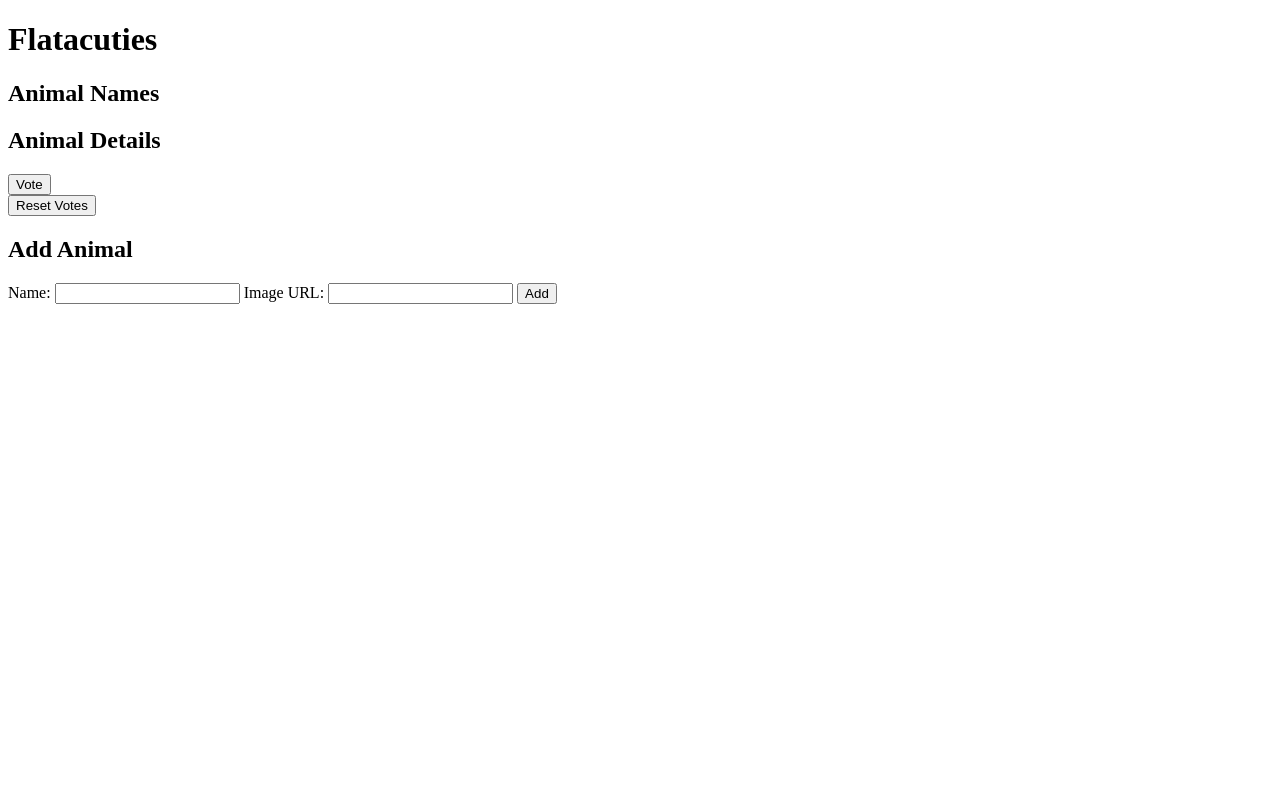
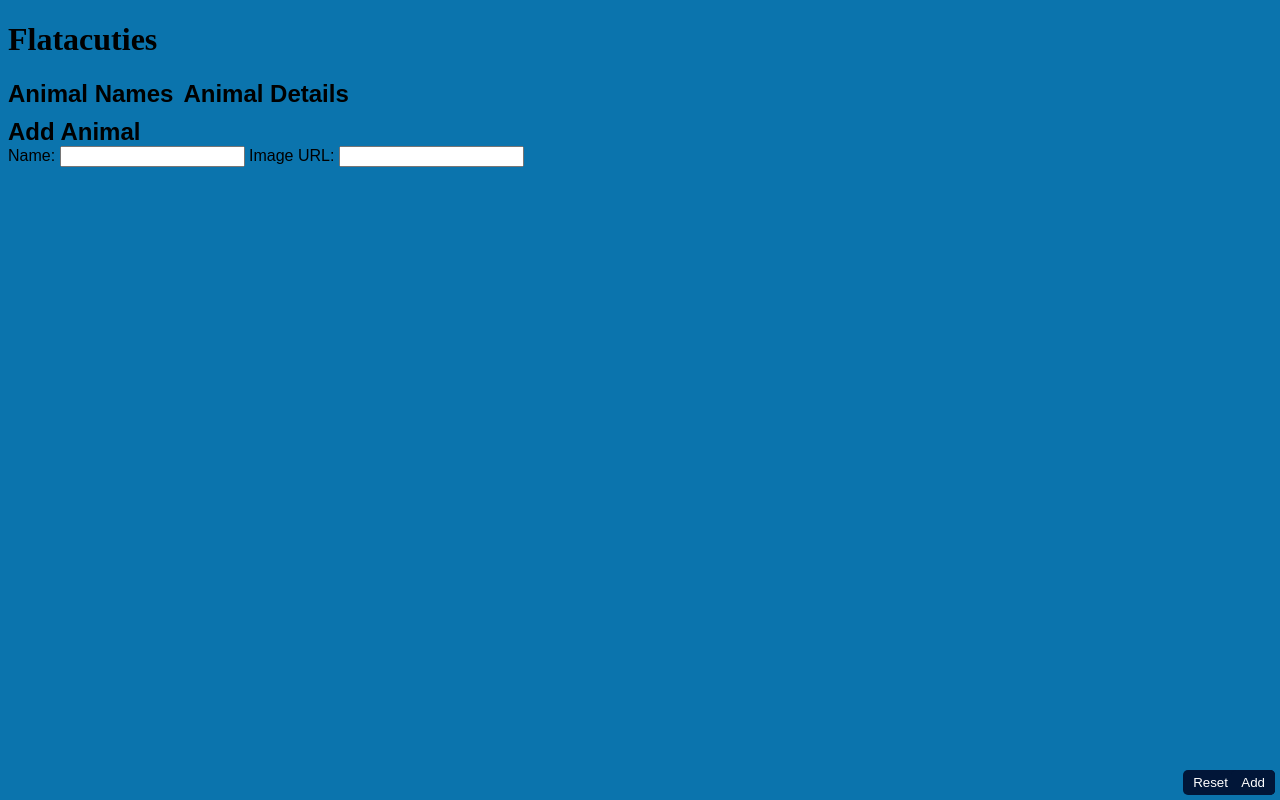
Before and after one commit to abvss13/phase-1-WK2-CODE-CHALLENGE, a website: page index.html in a window 1280 px wide. Drawn offline with Linux system fonts and the light colour scheme; no server answers.

Commit message:
Completed Assignment

```diff
--- a/style.css
+++ b/style.css
@@ -1,34 +1,75 @@
-<!DOCTYPE html>
-<html>
-<head>
-  <meta charset="UTF-8">
-  <title>Flataculties</title>
-  <link rel="stylesheet" href="style.css">
-</head>
-<body>
-  <h1>Flatacuties</h1>
-  <div class="container">
-    <div class="list-container">
-      <h2>Animal Names</h2>
-      <ul id="animals-list"></ul>
-    </div>
-    <div class="details-container">
-      <h2>Animal Details</h2>
-      <div id="animal-details"></div>
-      <button id="vote-btn">Vote</button>
-    </div>
-  </div>
-  <div class="container">
-    <button id="reset-btn">Reset Votes</button>
-    <form id="add-form">
-      <h2>Add Animal</h2>
-      <label for="name-input">Name:</label>
-      <input type="text" id="name-input" required>
-      <label for="image-input">Image URL:</label>
-      <input type="url" id="image-input" required>
-      <button type="submit">Add</button>
-    </form>
-  </div>
-  <script src="index.js"></script>
-</body>
-</html>
+body{
+  background-color: #0b74ad;
+}
+
+div {
+  margin: 0;
+  padding: 0;
+  font-family: sans-serif;
+  display: flex;
+  flex-wrap: wrap;
+}
+ul {
+  list-style: none;
+  margin: 0;
+  padding: 5px;
+  float: left;
+  width: 30%;
+  margin-right: 10%;
+}
+li {
+  cursor: pointer;
+  background-color: #415857;
+  color: #fff;
+  padding: 5px;
+  margin: 10px 0;
+  border-radius: 5px;
+}
+li:hover {
+  background-color: #296b60;
+}
+.animal-card {
+  display: none;
+  background-color: #e7d481;
+  padding: 5px;
+  border-radius: 5px;
+  box-shadow: 0 0 10px #ac6c9b;
+  margin: 10px;
+  float: right;
+  width: 350px;
+  height: 400px;
+  position: relative;
+}
+.active {
+  display: block;
+}
+img {
+  float: left;
+  margin: 10px;
+  border-radius: 10px;
+  height: 300px;
+  width: 200px;
+}
+h2 {
+  margin: 0;
+  padding: 0;
+}
+
+
+
+button {
+  background-color: #011638;
+  color: #fff;
+  border: none;
+  padding: 5px 10px;
+  border-radius: 5px;
+  cursor: pointer;
+  float: right-bottom;
+  position: absolute;
+  bottom: 0;
+  right: 0;
+  margin: 5px;
+}
+button:hover {
+  background-color: #008b8b;
+}
```
